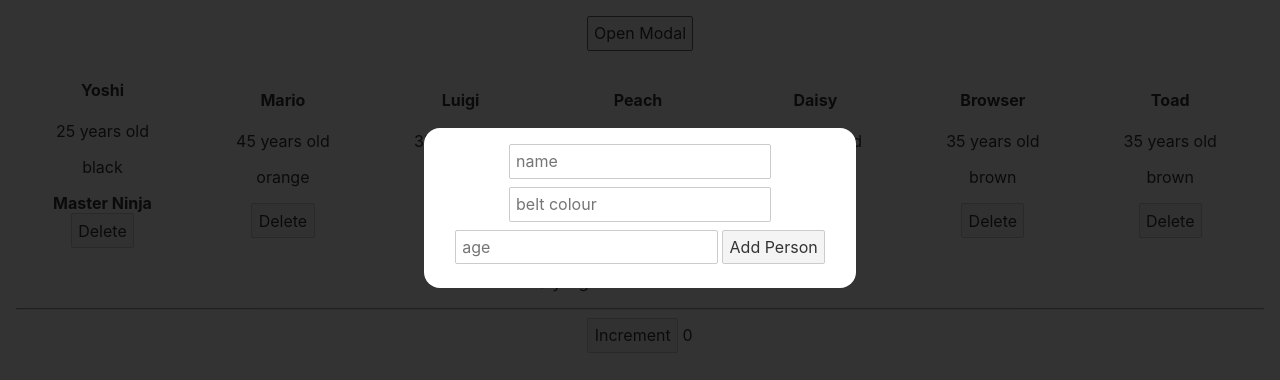
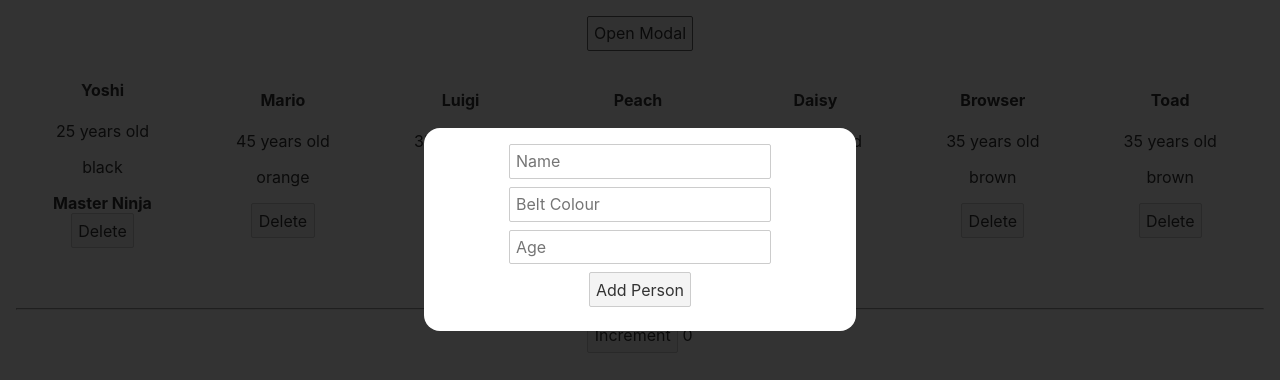
Before and after one commit to GillyRabutTsurwa/svelte-with-netninja, a Svelte app: page / in a window 1280 px wide. Both pictures are taken after a click on the button "Open Modal". Shown: the top 380 px of the page. Built offline with nearby package versions, Linux system fonts and the light colour scheme.

Commit message:
Added form component and put it inside the modal component

```diff
--- a/src/AddPersonForm.svelte
+++ b/src/AddPersonForm.svelte
@@ -8,13 +8,18 @@
 </script>
 
 <style>
-
+  button {
+    cursor: pointer;
+  }
 </style>
 
-<!-- NOTE: on:submit|preventDefault is just like e.preventDefault in vanilla -->
+<!-- NOTE: on:submit|preventDefault is just like e.preventDefault() in vanilla -->
+<!-- NOTE: Prolly the most used event modifier for forms -->
 <form on:submit|preventDefault={handleSubmit}>
-  <input type="text" placeholder="name" bind:value={name} />
-  <input type="text" placeholder="belt colour" bind:value={beltColour} />
-  <input type="number" placeholder="age" bind:value={age} />
+  <div class="inputs">
+    <input type="text" placeholder="Name" bind:value={name} />
+    <input type="text" placeholder="Belt Colour" bind:value={beltColour} />
+    <input type="number" placeholder="Age" bind:value={age} />
+  </div>
   <button>Add Person</button>
 </form>
```
